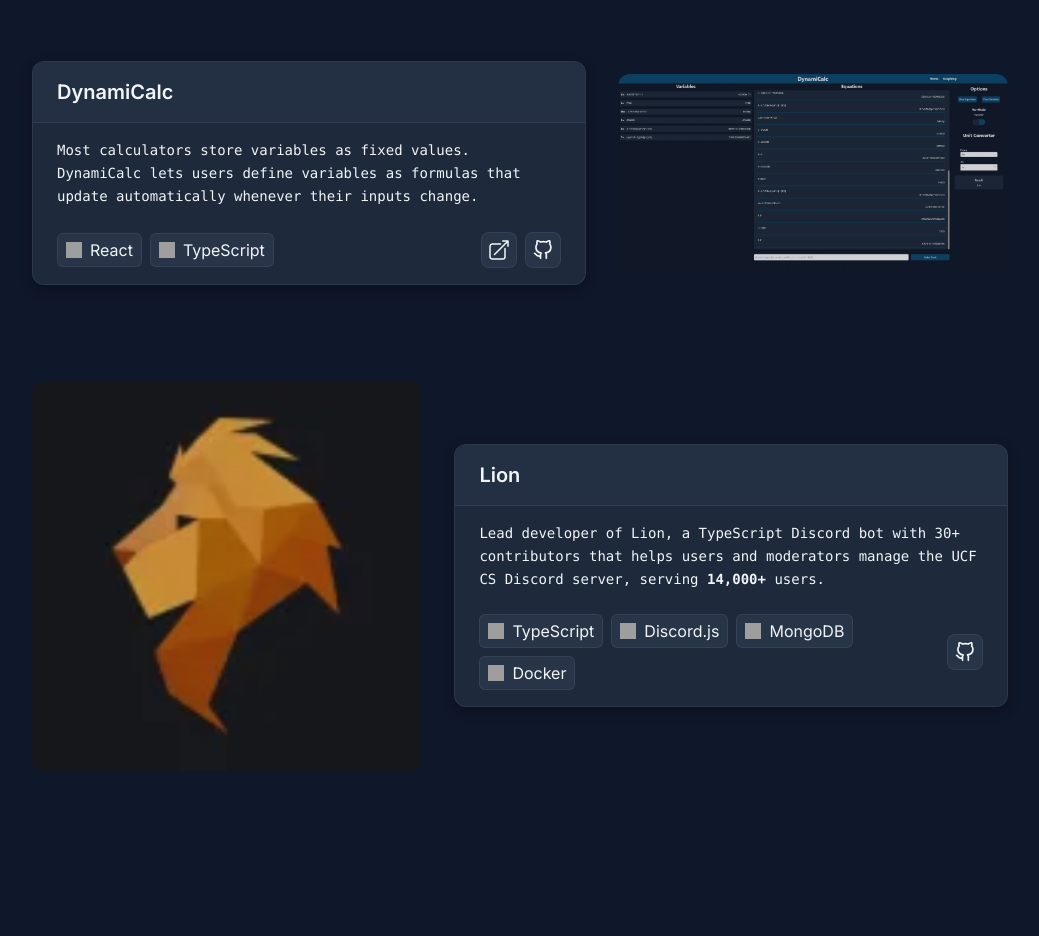
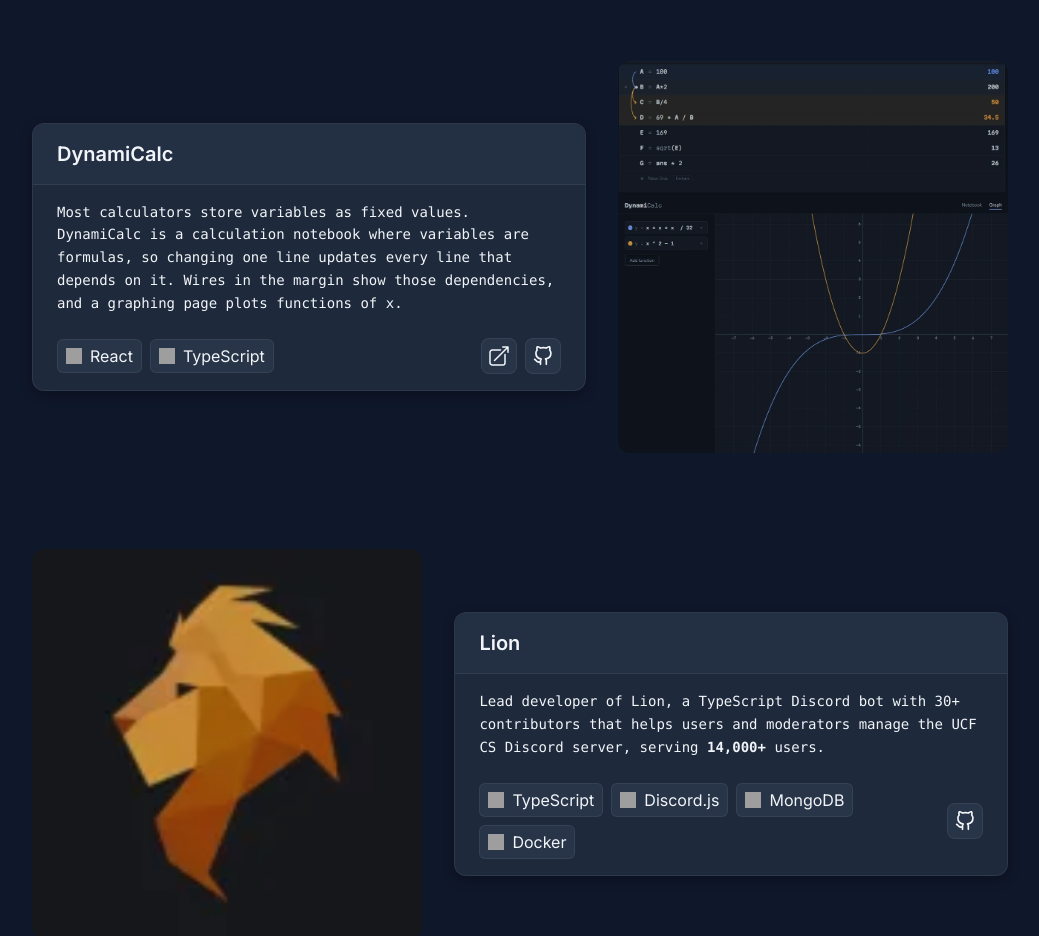
Before and after one commit to tanndlin/Portfolio, a Next.js app: page /projects in a window 1280 px wide. Shown: the part 5080-6016 px from the top of the page, without its empty margins (120-1159 px from the left). Built offline with nearby package versions, Linux system fonts and the light colour scheme; grey boxes are pictures that could not be loaded.

Commit message:
Update DynamiCalc

```diff
--- a/src/views/projects/ProjectsPage.tsx
+++ b/src/views/projects/ProjectsPage.tsx
@@ -357,8 +357,10 @@ function ProjectsPage() {
                 >
                     <p>
                         Most calculators store variables as fixed values.
-                        DynamiCalc lets users define variables as formulas that
-                        update automatically whenever their inputs change.
+                        DynamiCalc is a calculation notebook where variables are
+                        formulas, so changing one line updates every line that
+                        depends on it. Wires in the margin show those
+                        dependencies, and a graphing page plots functions of x.
                     </p>
                 </Project>
 
```
Also changed, not shown: public/dynamiCalc-ss.webp.
